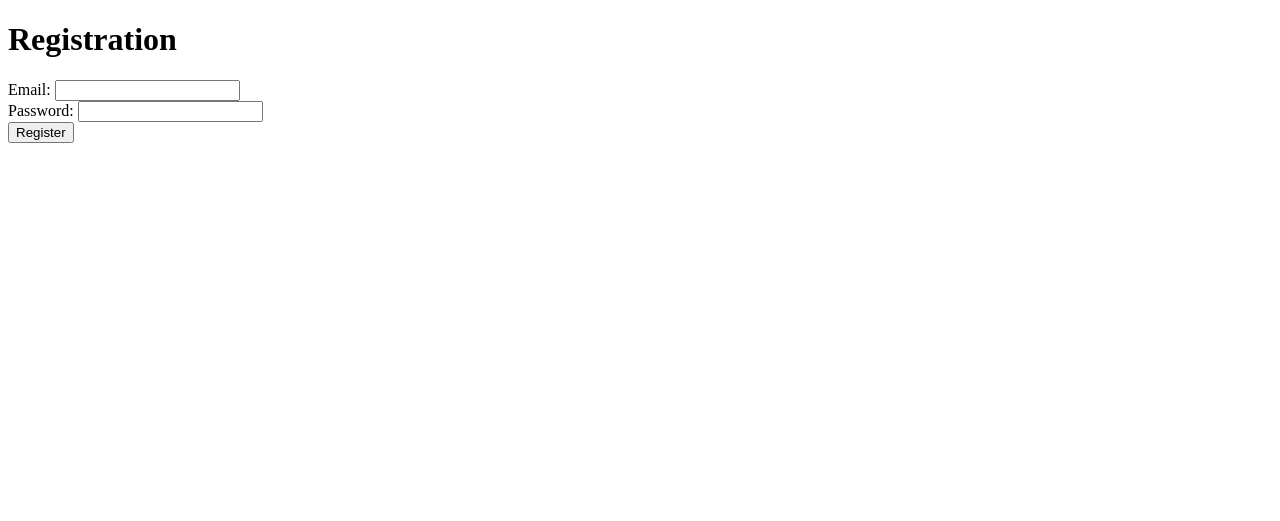
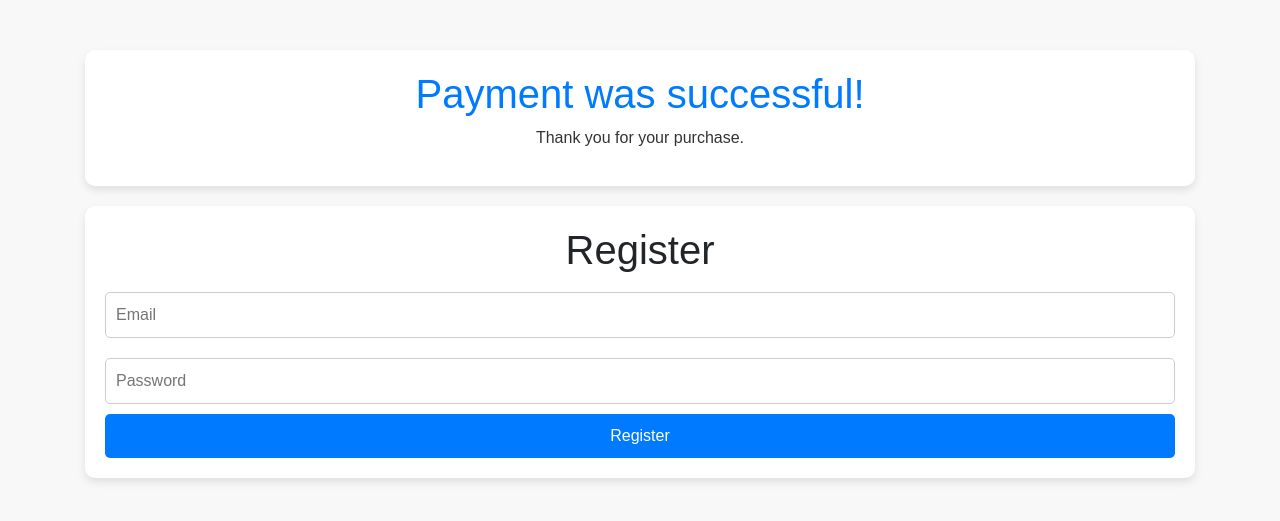
Before and after one commit to Vestenkjaer/Rater, a Flask app: template templates/success.html in a window 1280 px wide. Shown: the top 521 px of the page. Run offline with Flask 3, Linux system fonts and the light colour scheme; the template is opened without the code that fills it, so the values that code supplies are empty; parts of the project's set-up code (start-up, migrations or seed data) failed here and were passed over; some libraries are stand-ins or nearby versions.

Commit message:
success page

```diff
--- a/templates/success.html
+++ b/templates/success.html
@@ -3,19 +3,92 @@
 <head>
   <meta charset="UTF-8">
   <meta name="viewport" content="width=device-width, initial-scale=1.0">
-  <title>Registration</title>
+  <title>Payment Success and Registration</title>
+  <link rel="stylesheet" href="https://maxcdn.bootstrapcdn.com/bootstrap/4.5.2/css/bootstrap.min.css">
+  <style>
+    body {
+      font-family: Arial, sans-serif;
+      background-color: #F8F8F8;
+    }
+
+    .container {
+      margin-top: 50px;
+      text-align: center;
+    }
+
+    .success-message, .registration-form {
+      background: white;
+      padding: 20px;
+      border-radius: 10px;
+      box-shadow: 0 4px 8px rgba(0, 0, 0, 0.1);
+      margin-bottom: 20px;
+    }
+
+    .success-message h1 {
+      color: #007AFF;
+    }
+
+    .success-message p, .registration-form p {
+      color: #333;
+    }
+
+    .btn-custom {
+      background-color: #007AFF;
+      color: white;
+      border: none;
+      padding: 10px 20px;
+      text-align: center;
+      cursor: pointer;
+      border-radius: 12px;
+      margin-top: 20px;
+      transition: background-color 0.3s, transform 0.3s;
+    }
+
+    .btn-custom:hover {
+      background-color: #005BB5;
+      transform: translateY(-2px);
+    }
+
+    .registration-form input {
+      width: 100%;
+      padding: 10px;
+      margin: 10px 0;
+      border: 1px solid #ccc;
+      border-radius: 5px;
+    }
+
+    .registration-form button {
+      width: 100%;
+      padding: 10px;
+      background-color: #007AFF;
+      color: white;
+      border: none;
+      border-radius: 5px;
+      cursor: pointer;
+      transition: background-color 0.3s;
+    }
+
+    .registration-form button:hover {
+      background-color: #005BB5;
+    }
+  </style>
 </head>
 <body>
-  <h1>Registration</h1>
-  <form id="registrationForm">
-    <label for="email">Email:</label>
-    <input type="email" id="email" name="email" required>
-    <br>
-    <label for="password">Password:</label>
-    <input type="password" id="password" name="password" required>
-    <br>
-    <button type="submit">Register</button>
-  </form>
+  <div class="container">
+    <div class="success-message">
+      <h1>Payment was successful!</h1>
+      <p>Thank you for your purchase.</p>
+    </div>
+
+    <div class="registration-form">
+      <h1>Register</h1>
+      <form id="registrationForm">
+        <input type="email" id="email" name="email" placeholder="Email" required>
+        <input type="password" id="password" name="password" placeholder="Password" required>
+        <button type="submit">Register</button>
+      </form>
+    </div>
+  </div>
 
   <script>
     document.getElementById('registrationForm').addEventListener('submit', async function(event) {
```
